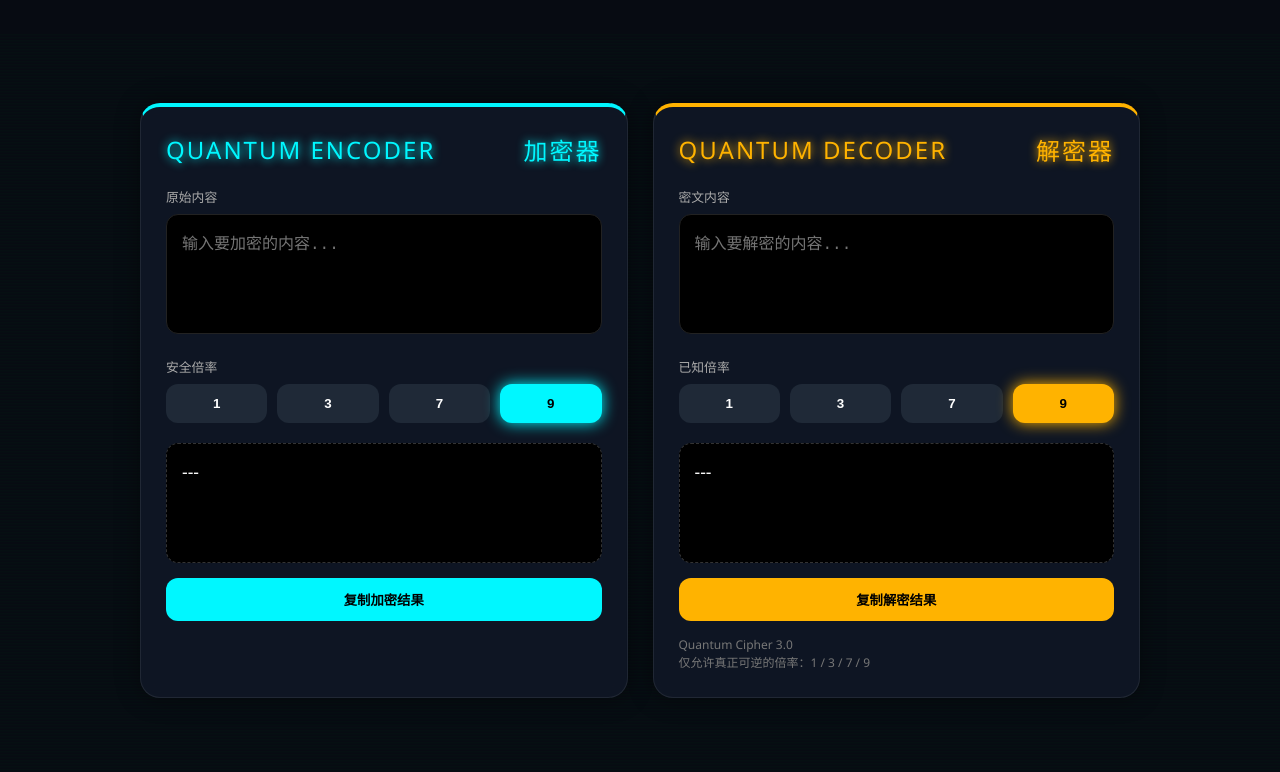
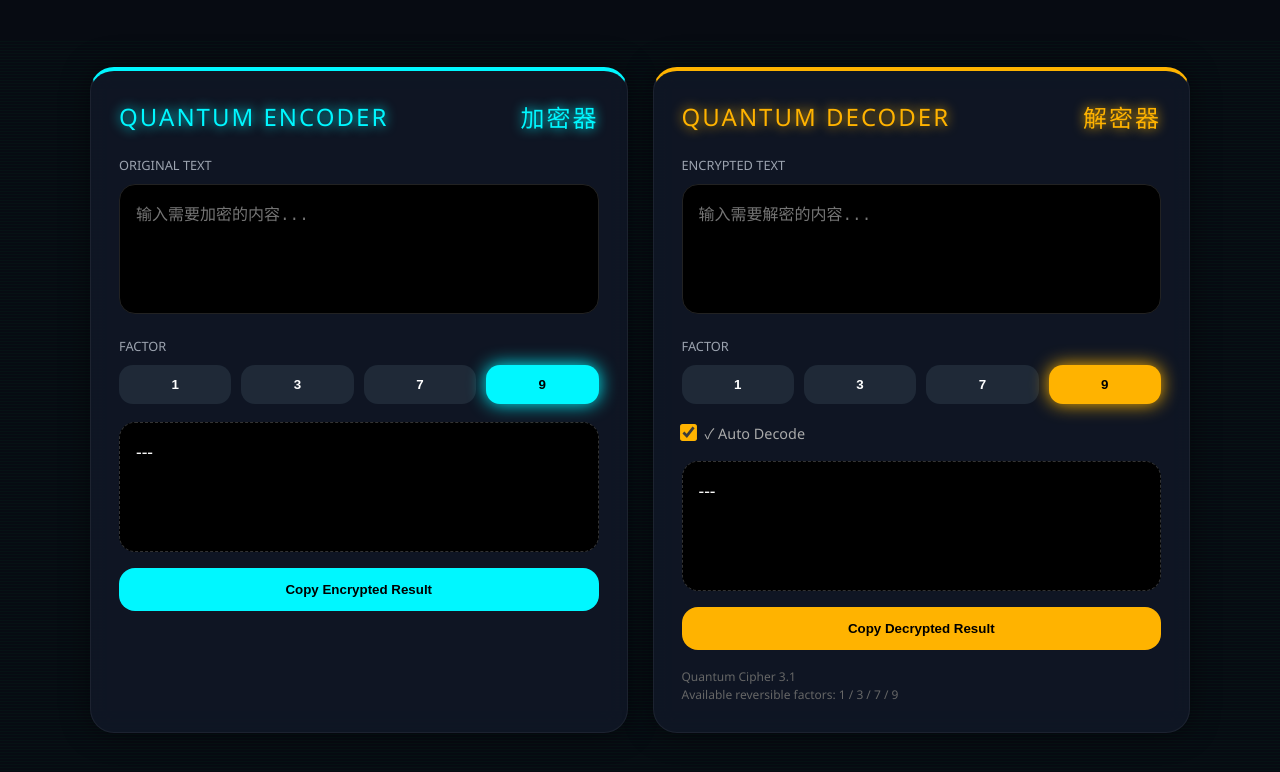
Before and after one commit to soh192014/Recoder, a plain HTML site: page index.html in a window 1280 px wide. Drawn offline with Linux system fonts and the light colour scheme.

Commit message:
Upgrade Quantum Cipher to version 3.1
Updated title and improved styles for better UI. Added auto decode feature and modified input handling.

```diff
--- a/index.html
+++ b/index.html
@@ -1,36 +1,39 @@
 <!DOCTYPE html>
 <html lang="zh-CN">
 <head>
-<meta charset="UTF-8" />
-<meta name="viewport" content="width=device-width, initial-scale=1.0"/>
-<title>Quantum Cipher 3.0</title>
+<meta charset="UTF-8">
+<meta name="viewport" content="width=device-width, initial-scale=1.0">
+
+<title>Quantum Cipher 3.1</title>
 
 <style>
+
 :root{
     --blue:#00f7ff;
-    --purple:#b400ff;
     --amber:#ffb300;
     --bg:#070b12;
     --panel:#111827;
 }
 
 *{
+    margin:0;
+    padding:0;
     box-sizing:border-box;
 }
 
 body{
-    margin:0;
     min-height:100vh;
     background:var(--bg);
+    font-family:"Segoe UI",monospace;
     color:white;
-    font-family:"Segoe UI",monospace;
+    overflow:hidden;
     display:flex;
     justify-content:center;
     align-items:center;
-    overflow:hidden;
 }
 
-/* 动态背景 */
+/* Matrix Background */
+
 body::before{
     content:"";
     position:fixed;
@@ -43,22 +46,22 @@ body::before{
         transparent 1px,
         transparent 3px
     );
-    animation:matrix 15s linear infinite;
+    animation:matrixMove 15s linear infinite;
     z-index:-1;
 }
 
-@keyframes matrix{
+@keyframes matrixMove{
     from{
         transform:translateY(0);
     }
     to{
-        transform:translateY(100px);
+        transform:translateY(120px);
     }
 }
 
 .container{
     width:95%;
-    max-width:1000px;
+    max-width:1100px;
     display:grid;
     grid-template-columns:1fr 1fr;
     gap:25px;
@@ -66,38 +69,42 @@ body::before{
 
 .panel{
     background:rgba(17,24,39,0.85);
-    border:1px solid rgba(255,255,255,0.08);
-    backdrop-filter:blur(10px);
-    border-radius:20px;
-    padding:25px;
-    box-shadow:0 0 25px rgba(0,0,0,0.4);
+    border-radius:24px;
+    padding:28px;
+    backdrop-filter:blur(12px);
+    border:1px solid rgba(255,255,255,0.06);
+    box-shadow:0 0 30px rgba(0,0,0,0.45);
 }
+
+/* Encoder */
 
 .encoder{
     border-top:4px solid var(--blue);
 }
+
+/* Decoder */
 
 .decoder{
     border-top:4px solid var(--amber);
 }
 
 .title{
-    font-size:1.5rem;
-    margin-bottom:20px;
-    letter-spacing:2px;
     display:flex;
     justify-content:space-between;
     align-items:center;
+    margin-bottom:22px;
+    font-size:1.5rem;
+    letter-spacing:2px;
 }
 
 .encoder .title{
     color:var(--blue);
-    text-shadow:0 0 10px var(--blue);
+    text-shadow:0 0 12px var(--blue);
 }
 
 .decoder .title{
     color:var(--amber);
-    text-shadow:0 0 10px var(--amber);
+    text-shadow:0 0 12px var(--amber);
 }
 
 .input-group{
@@ -106,37 +113,39 @@ body::before{
 
 label{
     display:block;
-    margin-bottom:8px;
-    color:#aaa;
+    margin-bottom:10px;
+    color:#9ca3af;
     font-size:0.8rem;
     text-transform:uppercase;
 }
 
 textarea{
     width:100%;
-    min-height:120px;
+    min-height:130px;
     resize:none;
     border:none;
     outline:none;
-    border-radius:12px;
+    border-radius:16px;
     background:#000;
     color:white;
-    padding:15px;
+    padding:16px;
     font-size:1rem;
     font-family:monospace;
     border:1px solid #222;
-    transition:0.3s;
+    transition:0.25s;
 }
 
 .encoder textarea:focus{
     border-color:var(--blue);
-    box-shadow:0 0 15px rgba(0,247,255,0.3);
+    box-shadow:0 0 18px rgba(0,247,255,0.35);
 }
 
 .decoder textarea:focus{
     border-color:var(--amber);
-    box-shadow:0 0 15px rgba(255,179,0,0.3);
+    box-shadow:0 0 18px rgba(255,179,0,0.35);
 }
+
+/* Factor Buttons */
 
 .factor-buttons{
     display:flex;
@@ -147,14 +156,14 @@ textarea{
 .factor-btn{
     flex:1;
     min-width:60px;
+    border:none;
+    border-radius:14px;
     padding:12px;
-    border:none;
-    border-radius:12px;
     background:#1f2937;
     color:white;
     cursor:pointer;
+    font-weight:bold;
     transition:0.25s;
-    font-weight:bold;
 }
 
 .factor-btn:hover{
@@ -164,69 +173,103 @@ textarea{
 .encoder .factor-btn.active{
     background:var(--blue);
     color:black;
-    box-shadow:0 0 15px var(--blue);
+    box-shadow:0 0 18px var(--blue);
 }
 
 .decoder .factor-btn.active{
     background:var(--amber);
     color:black;
-    box-shadow:0 0 15px var(--amber);
+    box-shadow:0 0 18px var(--amber);
 }
 
+/* Output */
+
 .output{
-    margin-top:20px;
-    background:#000;
-    border-radius:12px;
-    padding:15px;
-    min-height:120px;
+    margin-top:18px;
+    background:black;
+    border-radius:16px;
+    padding:16px;
+    min-height:130px;
     border:1px dashed #333;
     word-break:break-all;
     font-size:1.1rem;
 }
 
+/* Buttons */
+
+.action-btn{
+    margin-top:16px;
+    width:100%;
+    padding:14px;
+    border:none;
+    border-radius:16px;
+    cursor:pointer;
+    font-weight:bold;
+    transition:0.25s;
+}
+
+.encoder .action-btn{
+    background:var(--blue);
+    color:black;
+}
+
+.decoder .action-btn{
+    background:var(--amber);
+    color:black;
+}
+
+.action-btn:hover{
+    transform:scale(1.02);
+}
+
+/* Auto Decode */
+
+.auto-box{
+    margin-top:16px;
+    display:flex;
+    align-items:center;
+    gap:10px;
+    color:#aaa;
+    font-size:0.9rem;
+}
+
+input[type="checkbox"]{
+    transform:scale(1.3);
+    accent-color:var(--amber);
+}
+
+/* Hint */
+
 .hint{
-    margin-top:15px;
-    color:#777;
+    margin-top:18px;
+    color:#666;
     font-size:0.75rem;
     line-height:1.5;
 }
 
-.copy-btn{
-    margin-top:15px;
-    width:100%;
-    padding:12px;
-    border:none;
-    border-radius:12px;
-    cursor:pointer;
-    font-weight:bold;
-    transition:0.3s;
-}
-
-.encoder .copy-btn{
-    background:var(--blue);
-    color:black;
-}
-
-.decoder .copy-btn{
-    background:var(--amber);
-    color:black;
-}
-
-.copy-btn:hover{
-    transform:scale(1.02);
-}
+/* Status */
 
 .status{
     margin-top:10px;
-    color:#00ff95;
+    color:#00ff99;
     font-size:0.8rem;
 }
 
-@media(max-width:800px){
+/* Responsive */
+
+@media(max-width:850px){
+
+    body{
+        padding:20px;
+        overflow:auto;
+    }
+
     .container{
         grid-template-columns:1fr;
     }
+
 }
+
 </style>
 </head>
 
@@ -234,68 +277,137 @@ textarea{
 
 <div class="container">
 
-    <!-- 编码器 -->
+    <!-- Encoder -->
+
     <div class="panel encoder">
+
         <div class="title">
             <span>QUANTUM ENCODER</span>
             <span>加密器</span>
         </div>
 
         <div class="input-group">
-            <label>原始内容</label>
-            <textarea id="encInput" placeholder="输入要加密的内容..."></textarea>
+            <label>Original Text</label>
+
+            <textarea
+                id="encInput"
+                placeholder="输入需要加密的内容..."
+            ></textarea>
         </div>
 
         <div class="input-group">
-            <label>安全倍率</label>
-            <div class="factor-buttons" id="encFactors"></div>
+
+            <label>Factor</label>
+
+            <div
+                class="factor-buttons"
+                id="encFactors"
+            ></div>
+
         </div>
 
-        <div class="output" id="encOutput">---</div>
+        <div
+            class="output"
+            id="encOutput"
+        >
+            ---
+        </div>
 
-        <button class="copy-btn" onclick="copyText('encOutput')">
-            复制加密结果
+        <button
+            class="action-btn"
+            onclick="copyText('encOutput')"
+        >
+            Copy Encrypted Result
         </button>
 
-        <div class="status" id="encStatus"></div>
+        <div
+            class="status"
+            id="encStatus"
+        ></div>
+
     </div>
 
-    <!-- 解码器 -->
+    <!-- Decoder -->
+
     <div class="panel decoder">
+
         <div class="title">
             <span>QUANTUM DECODER</span>
             <span>解密器</span>
         </div>
 
         <div class="input-group">
-            <label>密文内容</label>
-            <textarea id="decInput" placeholder="输入要解密的内容..."></textarea>
+
+            <label>Encrypted Text</label>
+
+            <textarea
+                id="decInput"
+                placeholder="输入需要解密的内容..."
+            ></textarea>
+
         </div>
 
         <div class="input-group">
-            <label>已知倍率</label>
-            <div class="factor-buttons" id="decFactors"></div>
+
+            <label>Factor</label>
+
+            <div
+                class="factor-buttons"
+                id="decFactors"
+            ></div>
+
         </div>
 
-        <div class="output" id="decOutput">---</div>
+        <!-- Auto Decode -->
 
-        <button class="copy-btn" onclick="copyText('decOutput')">
-            复制解密结果
+        <div class="auto-box">
+
+            <input
+                type="checkbox"
+                id="autoDecode"
+                checked
+            >
+
+            <span>✓ Auto Decode</span>
+
+        </div>
+
+        <div
+            class="output"
+            id="decOutput"
+        >
+            ---
+        </div>
+
+        <button
+            class="action-btn"
+            onclick="copyText('decOutput')"
+        >
+            Copy Decrypted Result
         </button>
 
-        <div class="status" id="decStatus"></div>
+        <div
+            class="status"
+            id="decStatus"
+        ></div>
 
         <div class="hint">
-            Quantum Cipher 3.0<br>
-            仅允许真正可逆的倍率：1 / 3 / 7 / 9
+
+            Quantum Cipher 3.1<br>
+
+            Available reversible factors:
+            1 / 3 / 7 / 9
+
         </div>
+
     </div>
 
 </div>
 
 <script>
+
 /* =========================
-   Quantum Cipher 3.0
+   Quantum Cipher 3.1
 ========================= */
 
 const validFactors = [1,3,7,9];
@@ -303,52 +415,71 @@ const validFactors = [1,3,7,9];
 let encFactor = 9;
 let decFactor = 9;
 
-/* 创建按钮 */
-function createFactorButtons(containerId, mode){
-    const container = document.getElementById(containerId);
+/* Create Buttons */
+
+function createButtons(containerId,mode){
+
+    const container =
+        document.getElementById(containerId);
 
     validFactors.forEach(factor=>{
-        const btn = document.createElement("button");
+
+        const btn =
+            document.createElement("button");
+
         btn.className = "factor-btn";
+
         btn.innerText = factor;
 
-        if(factor === 9){
+        if(factor===9){
             btn.classList.add("active");
         }
 
         btn.onclick = ()=>{
-            container.querySelectorAll(".factor-btn")
+
+            container
+            .querySelectorAll(".factor-btn")
             .forEach(b=>b.classList.remove("active"));
 
             btn.classList.add("active");
 
-            if(mode === "enc"){
+            if(mode==="enc"){
                 encFactor = factor;
             }else{
                 decFactor = factor;
             }
 
             process();
+
         };
 
         container.appendChild(btn);
+
     });
+
 }
 
-createFactorButtons("encFactors","enc");
-createFactorButtons("decFactors","dec");
+createButtons("encFactors","enc");
+createButtons("decFactors","dec");
 
-/* 求模逆元 */
+/* Modular Inverse */
+
 function modInverse(a,m){
+
     for(let x=1;x<m;x++){
+
         if((a*x)%m===1){
             return x;
         }
+
     }
+
     return null;
+
 }
 
-/* 转换 */
+/* Transform */
+
 function transform(text,factor,mode){
 
     let result = "";
@@ -356,96 +487,160 @@ function transform(text,factor,mode){
     const alphaMod = 26;
     const numMod = 10;
 
-    const alphaKey = mode==="enc"
+    const alphaKey =
+        mode==="enc"
         ? factor
         : modInverse(factor,alphaMod);
 
-    const numKey = mode==="enc"
+    const numKey =
+        mode==="enc"
         ? factor
         : modInverse(factor,numMod);
 
     for(let char of text){
 
-        /* 字母 */
+        /* Letters */
+
         if(/[a-zA-Z]/.test(char)){
 
-            const isUpper = char===char.toUpperCase();
-            const base = isUpper ? 65 : 97;
+            const isUpper =
+                char===char.toUpperCase();
 
-            let code = char.charCodeAt(0)-base;
+            const base =
+                isUpper ? 65 : 97;
 
-            let processed = (code*alphaKey)%alphaMod;
+            let code =
+                char.charCodeAt(0)-base;
 
-            result += String.fromCharCode(processed+base);
+            let processed =
+                (code*alphaKey)%alphaMod;
+
+            result +=
+                String.fromCharCode(processed+base);
+
         }
 
-        /* 数字 */
+        /* Numbers */
+
         else if(/[0-9]/.test(char)){
 
-            let num = parseInt(char);
+            let num =
+                parseInt(char);
 
-            let processed = (num*numKey)%numMod;
+            let processed =
+                (num*numKey)%numMod;
 
-            result += processed.toString();
+            result +=
+                processed.toString();
+
         }
 
-        /* 其它 */
+        /* Other */
+
         else{
+
             result += char;
+
         }
+
     }
 
     return result;
+
 }
 
-/* 主处理 */
+/* Process */
+
 function process(){
 
-    const encInput = document.getElementById("encInput").value;
-    const decInput = document.getElementById("decInput").value;
+    /* Encrypt */
 
-    const encResult = transform(encInput,encFactor,"enc");
-    const decResult = transform(decInput,decFactor,"dec");
+    const encInput =
+        document.getElementById("encInput").value;
+
+    const encResult =
+        transform(encInput,encFactor,"enc");
 
     document.getElementById("encOutput").innerText =
         encResult || "---";
 
+    /* Auto Decode */
+
+    const autoDecode =
+        document.getElementById("autoDecode").checked;
+
+    let decInput;
+
+    if(autoDecode){
+
+        decInput = encResult;
+
+        document.getElementById("decInput").value =
+            encResult;
+
+    }else{
+
+        decInput =
+            document.getElementById("decInput").value;
+
+    }
+
+    /* Decrypt */
+
+    const decResult =
+        transform(decInput,decFactor,"dec");
+
     document.getElementById("decOutput").innerText =
         decResult || "---";
+
 }
 
-/* 自动监听 */
-document.getElementById("encInput")
+/* Input Listener */
+
+document
+.getElementById("encInput")
 .addEventListener("input",process);
 
-document.getElementById("decInput")
+document
+.getElementById("decInput")
 .addEventListener("input",process);
 
-/* 复制 */
+document
+.getElementById("autoDecode")
+.addEventListener("change",process);
+
+/* Copy */
+
 function copyText(id){
 
-    const text = document.getElementById(id).innerText;
+    const text =
+        document.getElementById(id).innerText;
 
     if(text==="---") return;
 
     navigator.clipboard.writeText(text);
 
-    if(id==="encOutput"){
-        document.getElementById("encStatus")
-        .innerText = "✅ 已复制加密结果";
-    }else{
-        document.getElementById("decStatus")
-        .innerText = "✅ 已复制解密结果";
-    }
+    const statusId =
+        id==="encOutput"
+        ? "encStatus"
+        : "decStatus";
+
+    document.getElementById(statusId)
+    .innerText = "✅ Copied Successfully";
 
     setTimeout(()=>{
-        document.getElementById("encStatus").innerText="";
-        document.getElementById("decStatus").innerText="";
+
+        document.getElementById(statusId)
+        .innerText = "";
+
     },2000);
+
 }
 
-/* 初始化 */
+/* Initialize */
+
 process();
+
 </script>
 
 </body>
```
